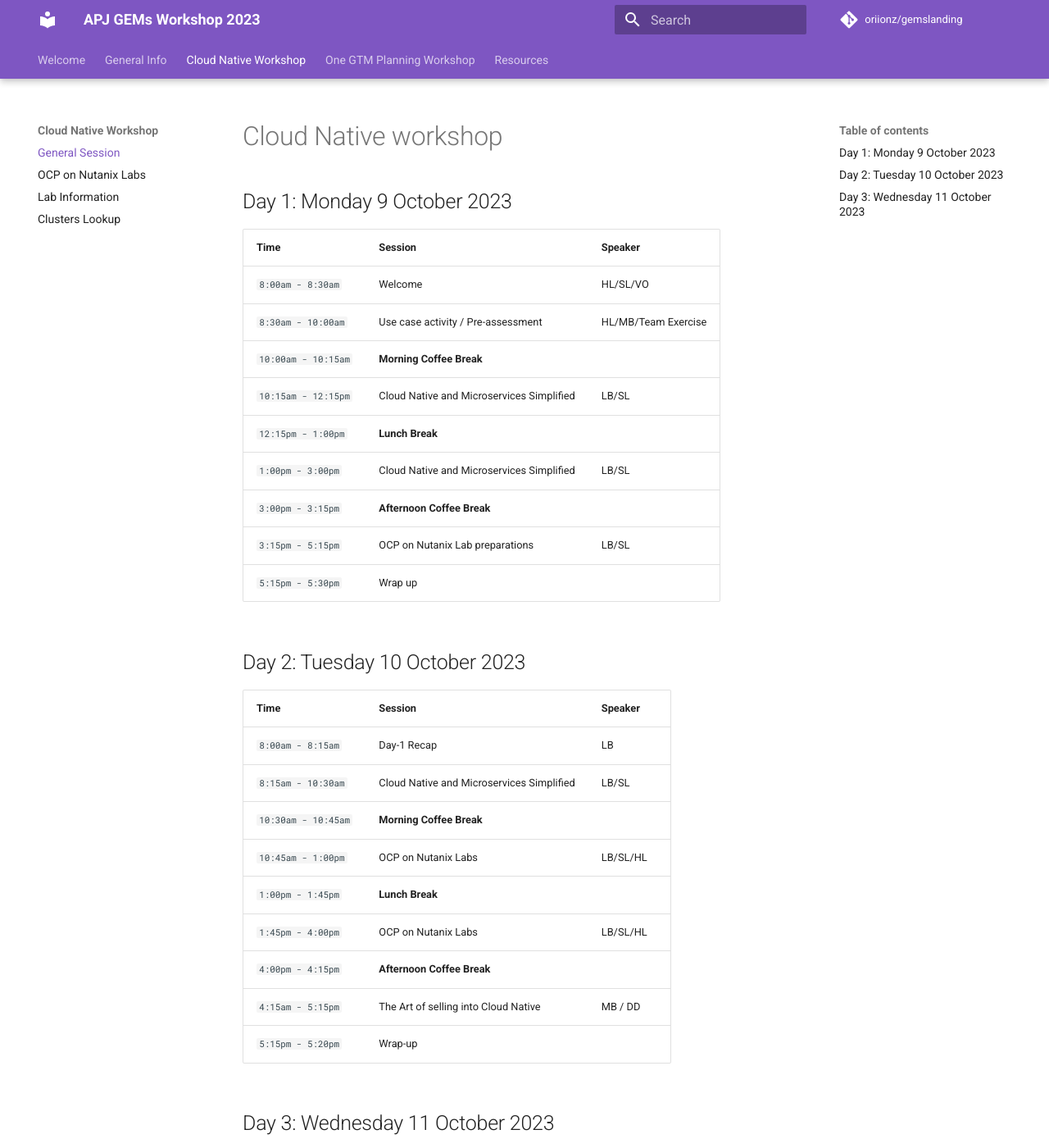
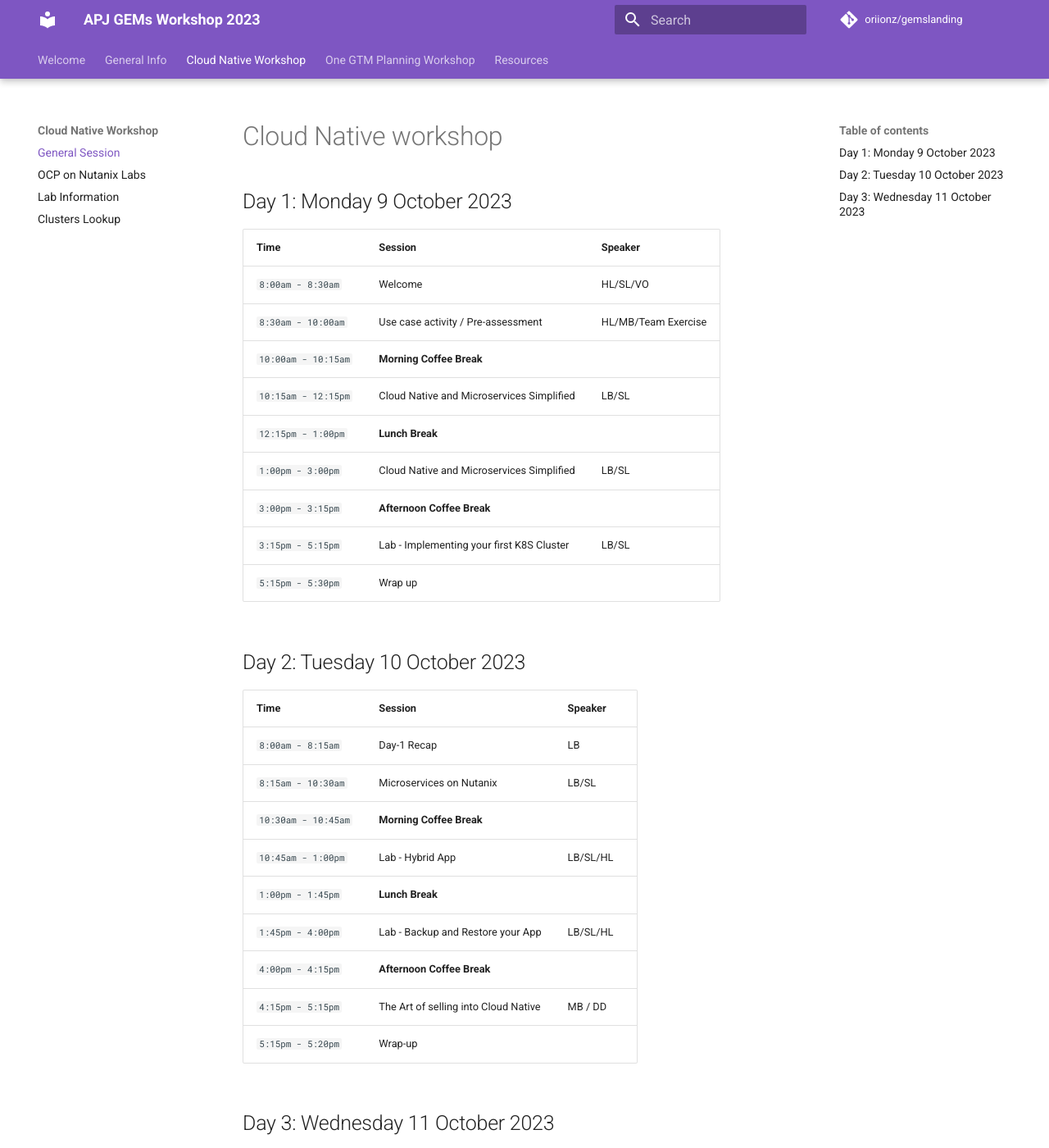
Before and after one commit to oriionz/gemslanding, an MkDocs documentation site: the page built from docs/daily_agenda/general_agenda.md, in a window 1280 px wide and 1400 px high. Shown: the whole window at 82% size. Built offline with MkDocs 1.6.1 and Material for MkDocs 9.7.7, drawn with Linux system fonts in a browser that asks for light colours; comment, search, counter and statistics services are not loaded.

Commit message:
including lab schedules

```diff
--- a/docs/daily_agenda/general_agenda.md
+++ b/docs/daily_agenda/general_agenda.md
@@ -11,7 +11,7 @@
 |`12:15pm - 1:00pm` | **Lunch Break** |
 |`1:00pm - 3:00pm`| Cloud Native and Microservices Simplified | LB/SL |
 |`3:00pm - 3:15pm`| **Afternoon Coffee Break** |
-|`3:15pm - 5:15pm`| OCP on Nutanix Lab preparations | LB/SL |
+|`3:15pm - 5:15pm`| Lab - Implementing your first K8S Cluster | LB/SL |
 |`5:15pm - 5:30pm` | Wrap up |
 
 
@@ -20,13 +20,13 @@
 | Time | Session | Speaker |
 |-------------------------|----------|----------------|
 |`8:00am - 8:15am` | Day-1 Recap | LB |
-|`8:15am - 10:30am` | Cloud Native and Microservices Simplified | LB/SL |
+|`8:15am - 10:30am` | Microservices on Nutanix | LB/SL |
 |`10:30am - 10:45am` | **Morning Coffee Break** |
-|`10:45am - 1:00pm `| OCP on Nutanix Labs | LB/SL/HL |
+|`10:45am - 1:00pm `| Lab - Hybrid App | LB/SL/HL |
 |`1:00pm - 1:45pm` | **Lunch Break** |
-|`1:45pm - 4:00pm`| OCP on Nutanix Labs | LB/SL/HL |
+|`1:45pm - 4:00pm`| Lab - Backup and Restore your App | LB/SL/HL |
 |`4:00pm - 4:15pm` | **Afternoon Coffee Break** |
-|`4:15am - 5:15pm `| The Art of selling into Cloud Native | MB / DD |
+|`4:15pm - 5:15pm `| The Art of selling into Cloud Native | MB / DD |
 |`5:15pm - 5:20pm` | Wrap-up |
 
 
```
Also changed, not shown: docs/daily_agenda/labs_agenda.md (+3 -2 lines).
